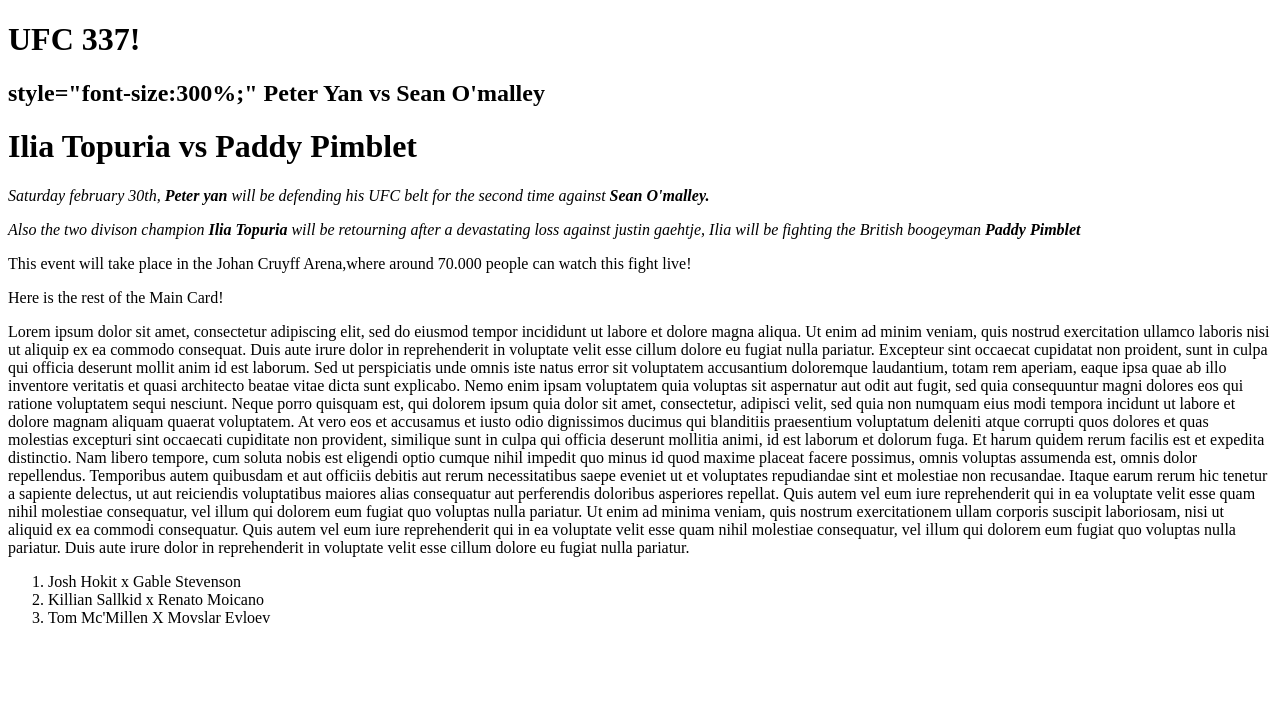
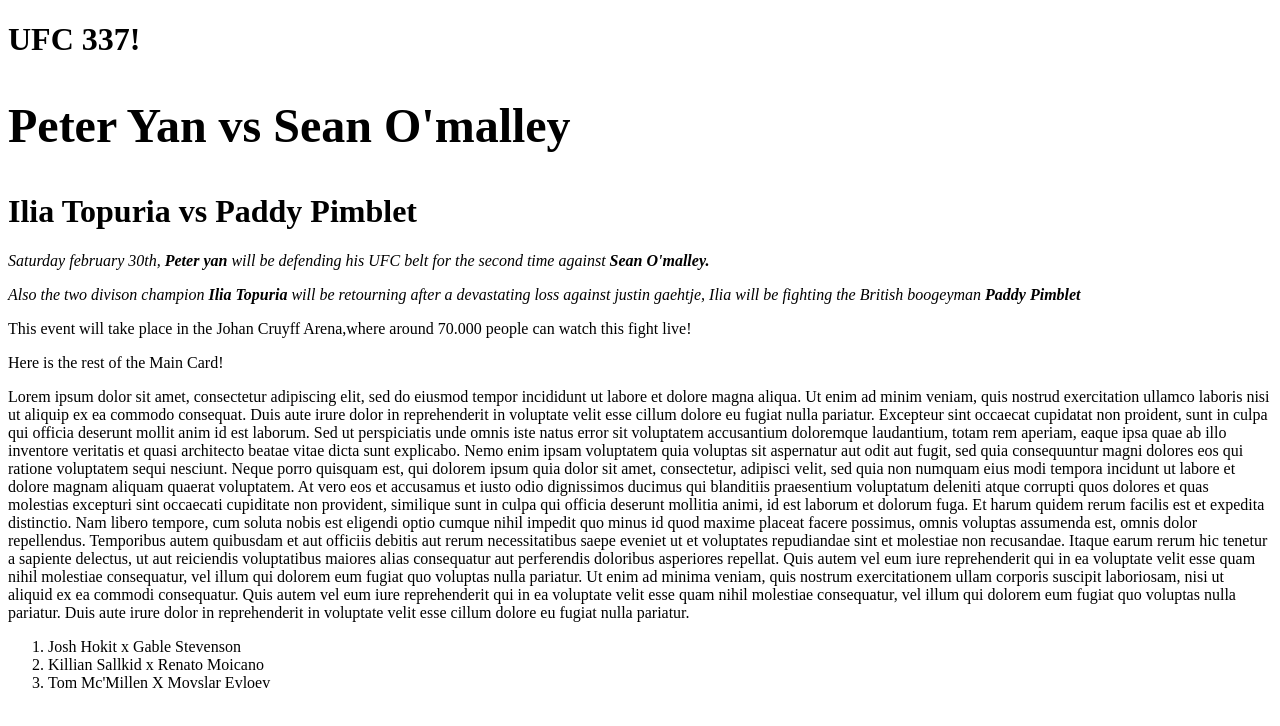
Before and after one commit to SamuelRolandHolst/Weekopdracht-2, a plain HTML site: page index.html in a window 1280 px wide. Drawn offline with Linux system fonts and the light colour scheme.

Commit message:
WebLab Run 20-11-2026 11:51:15 (UTC+01:00)

```diff
--- a/index.html
+++ b/index.html
@@ -7,7 +7,7 @@
 </head>
 <body>
     <h1>                        UFC 337!</h1>
-    <h2> style="font-size:300%;" Peter Yan vs Sean O'malley</h2>
+    <h2 style="font-size:300%;">Peter Yan vs Sean O'malley</h2>
     <h1> Ilia Topuria vs Paddy Pimblet </h1>
    <em>
     <p>Saturday february 30th, <b>Peter yan</b> will be defending his UFC belt for the second time against <b>Sean O'malley.</b></p>
```
Also changed, not shown: 1 other file.
